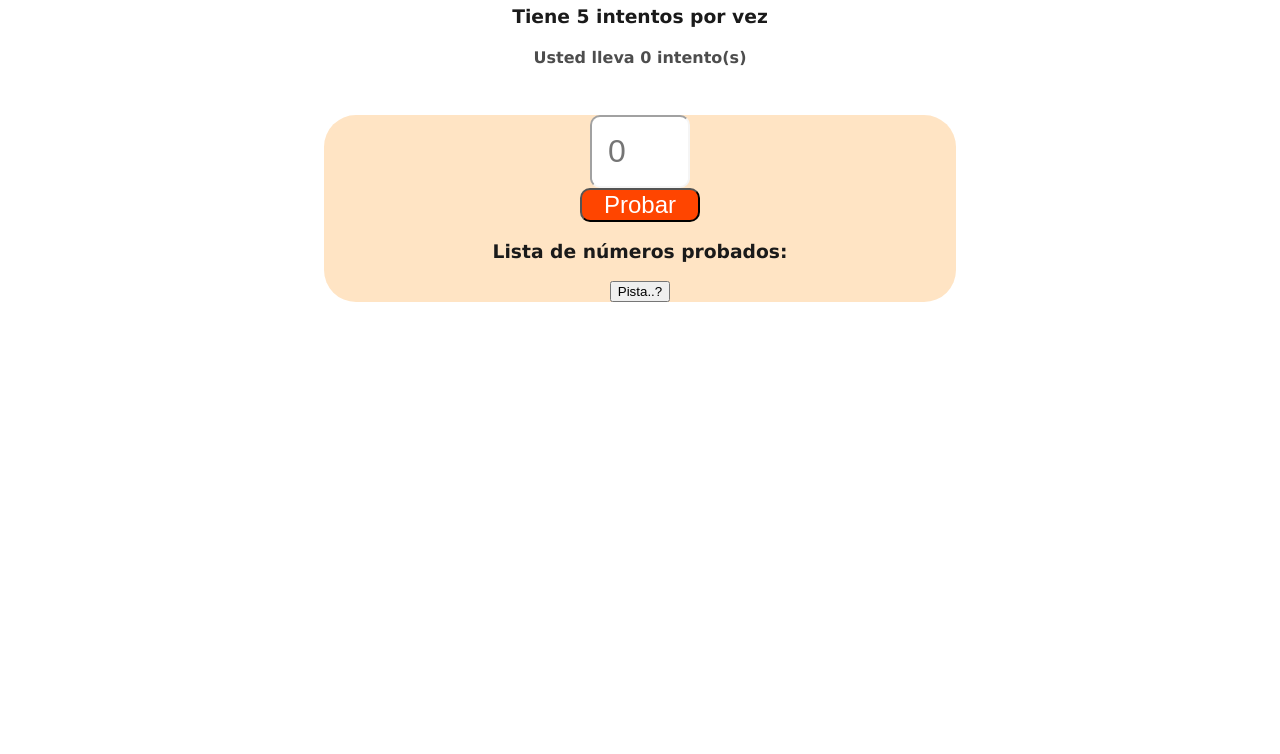
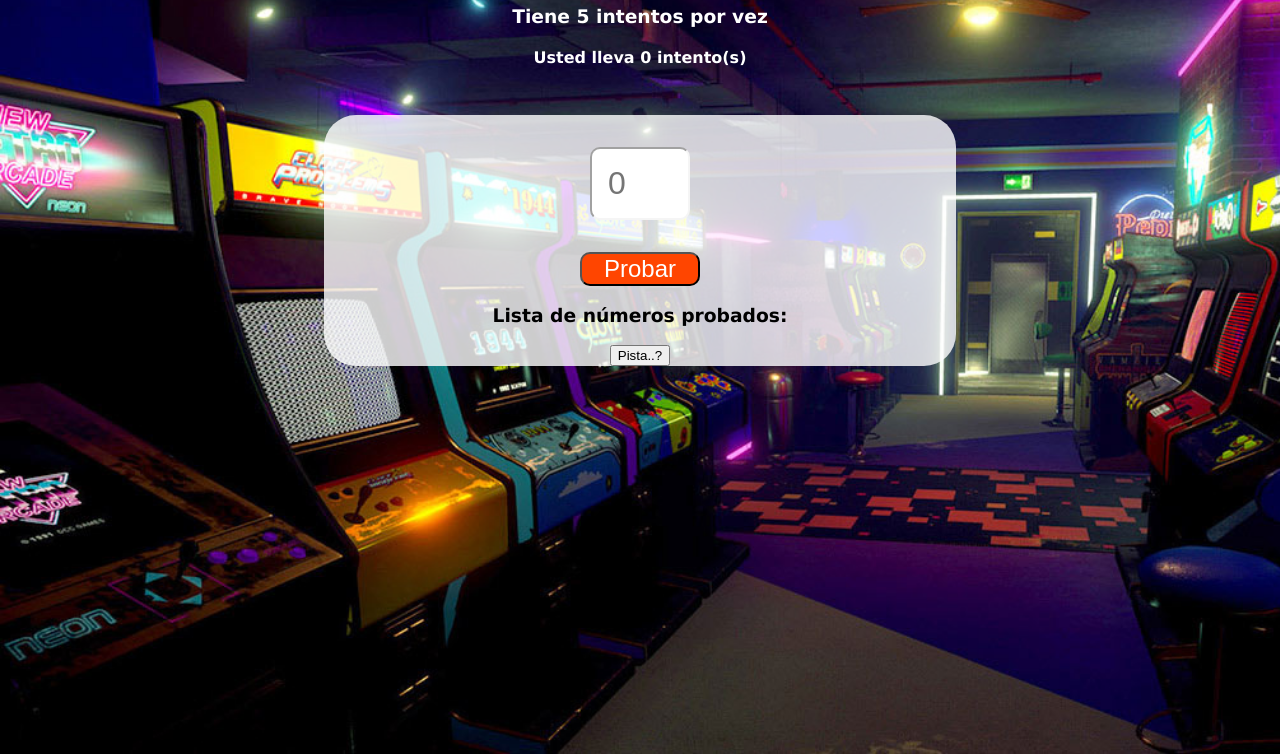
Before and after one commit to angelmlucero/guessTheNumber, a plain HTML site: page index.html in a window 1280 px wide. Shown: the part 75-829 px from the top of the page. Drawn offline with Linux system fonts and the light colour scheme.

Commit message:
Update guess.css

```diff
--- a/guess.css
+++ b/guess.css
@@ -1,8 +1,8 @@
 body{
-background-image: url("arcade-jpg");
+background-image: url("arcade.jpg");
 background-size: cover;
 background-repeat: no-repeat;
-color: #1A1A1A;
+color:white;
 text-align: center;
 font-family: Ubuntu, Verdana, sans-serif;
 height: 100vh;
@@ -14,17 +14,19 @@ text-shadow: 2px 3px 3px white;
 }
 
 #cajaJuego{
-background-color: bisque;
+background-color: rgba(255,255,255,0.8);
 width: 50%;
   paddin: 2em;
 margin: auto;
 border-radius: 2em;
 margin-top: 3em;
+  color:black;
 }
 
 #num{
 font-size: 2em;
 padding: 0.5em;
+  margin:1em;
 border-color: whitesmoke;
 border-radius: 10px;
 width: 2em;
@@ -43,9 +45,7 @@ color: white;
 font-size: 1.5em;
 
 }
-h4{
-color: #4D4D4D;
-}
+
 
 ul{
 padding: 0;
```
